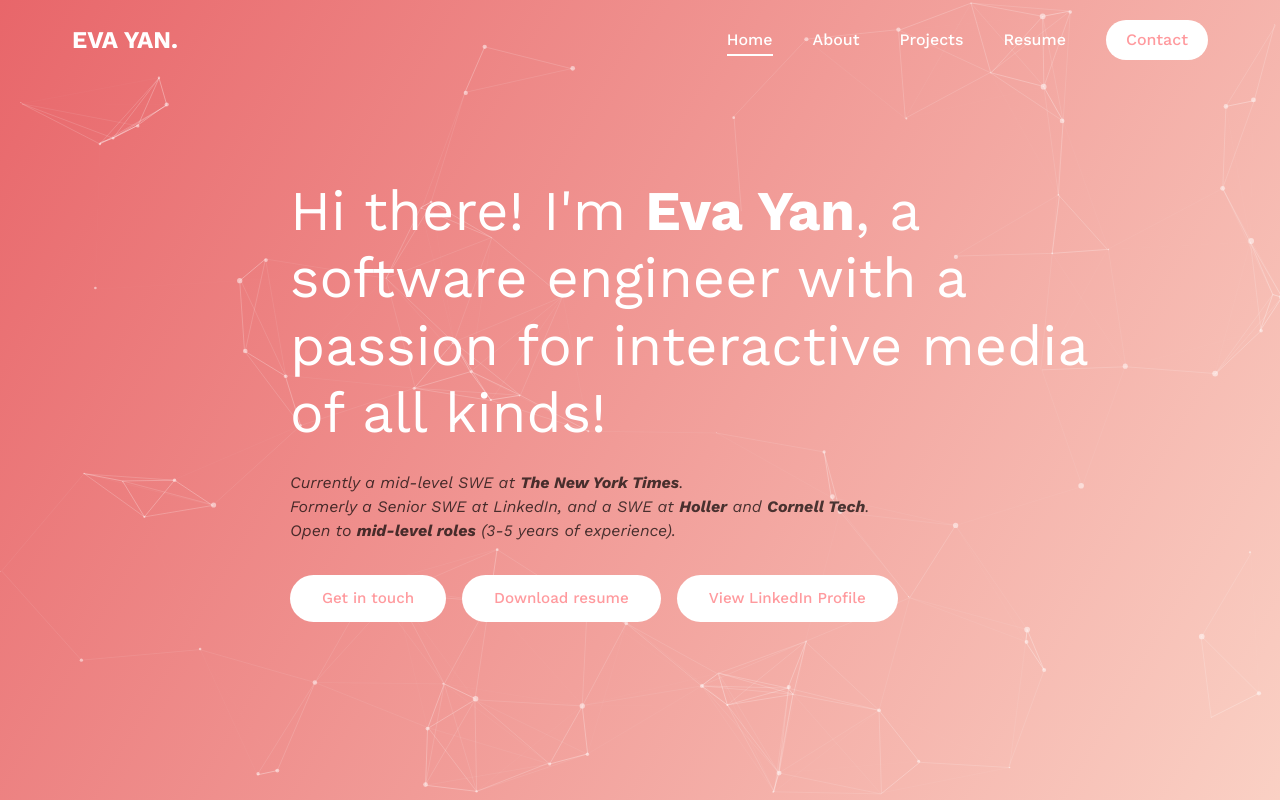
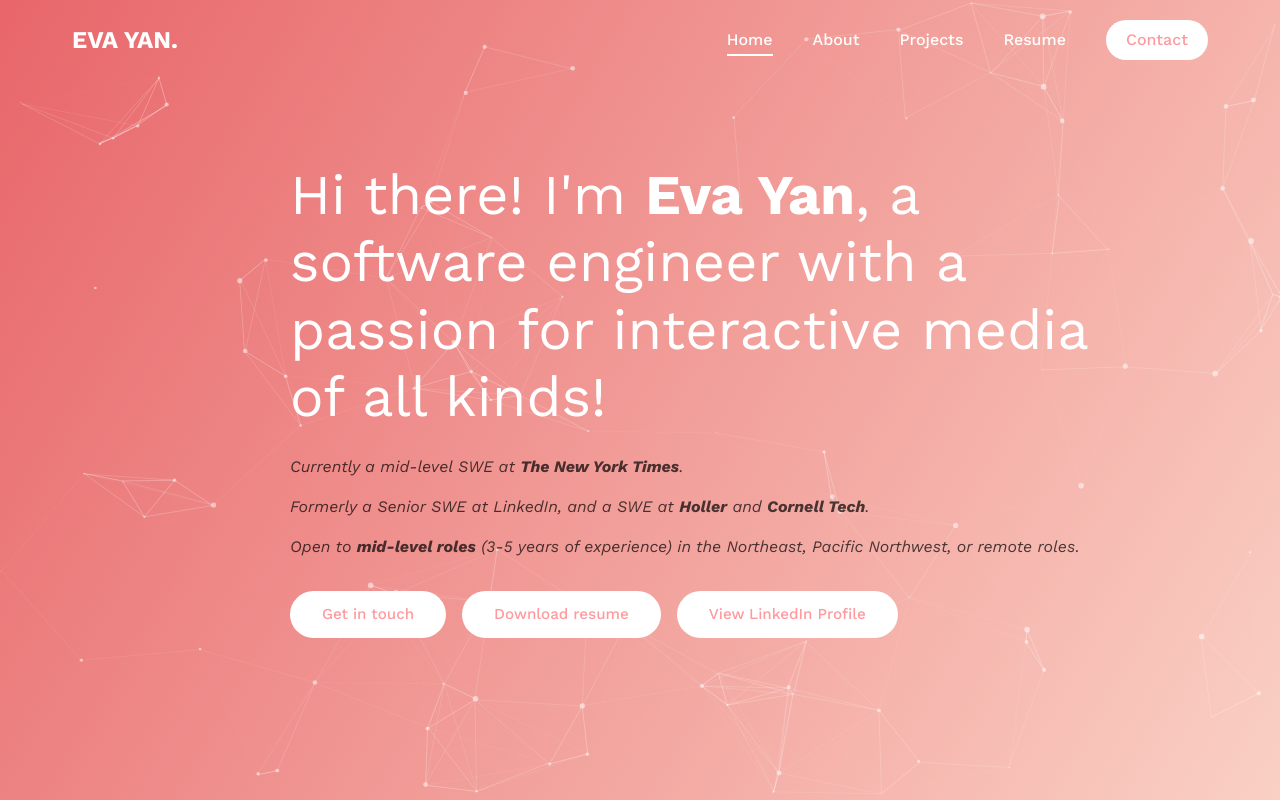
Before and after one commit to skeyan/dev-portfolio, a React (Vite) app: page / in a window 1280 px wide. Shown: the top 800 px of the page. Built offline with nearby package versions, Linux system fonts and the light colour scheme.

Commit message:
Updates to hero

```diff
--- a/src/components/Hero.jsx
+++ b/src/components/Hero.jsx
@@ -20,11 +20,13 @@ const Hero = () => {
             Hi there! I'm <strong>Eva Yan</strong>, a software engineer with a passion for interactive media of all kinds!
           </h1>
           <p className="hero-subtitle">
-            Currently a mid-level SWE at <b>The New York Times</b>. <br/>
+            Currently a mid-level SWE at <b>The New York Times</b>.
+          </p>
+          <p className="hero-subtitle">
             Formerly a Senior SWE at LinkedIn, and a SWE at <b>Holler</b> and <b>Cornell Tech</b>.
           </p>
           <p className="hero-subtitle">
-            Open to <b>mid-level roles</b> (3-5 years of experience).
+            Open to <b>mid-level roles</b> (3-5 years of experience) in the Northeast, Pacific Northwest, or remote roles.
           </p>
           <div className="hero-cta-container">
             <Link to="/contact" className="hero-button">
--- a/src/styles/components/hero.scss
+++ b/src/styles/components/hero.scss
@@ -91,6 +91,10 @@
   }
 }
 
+.hero-subtitle:not(:last-child) {
+  margin-bottom: 1rem;
+}
+
 .hero-cta-container {
   margin-top: 2rem;
 }
```
